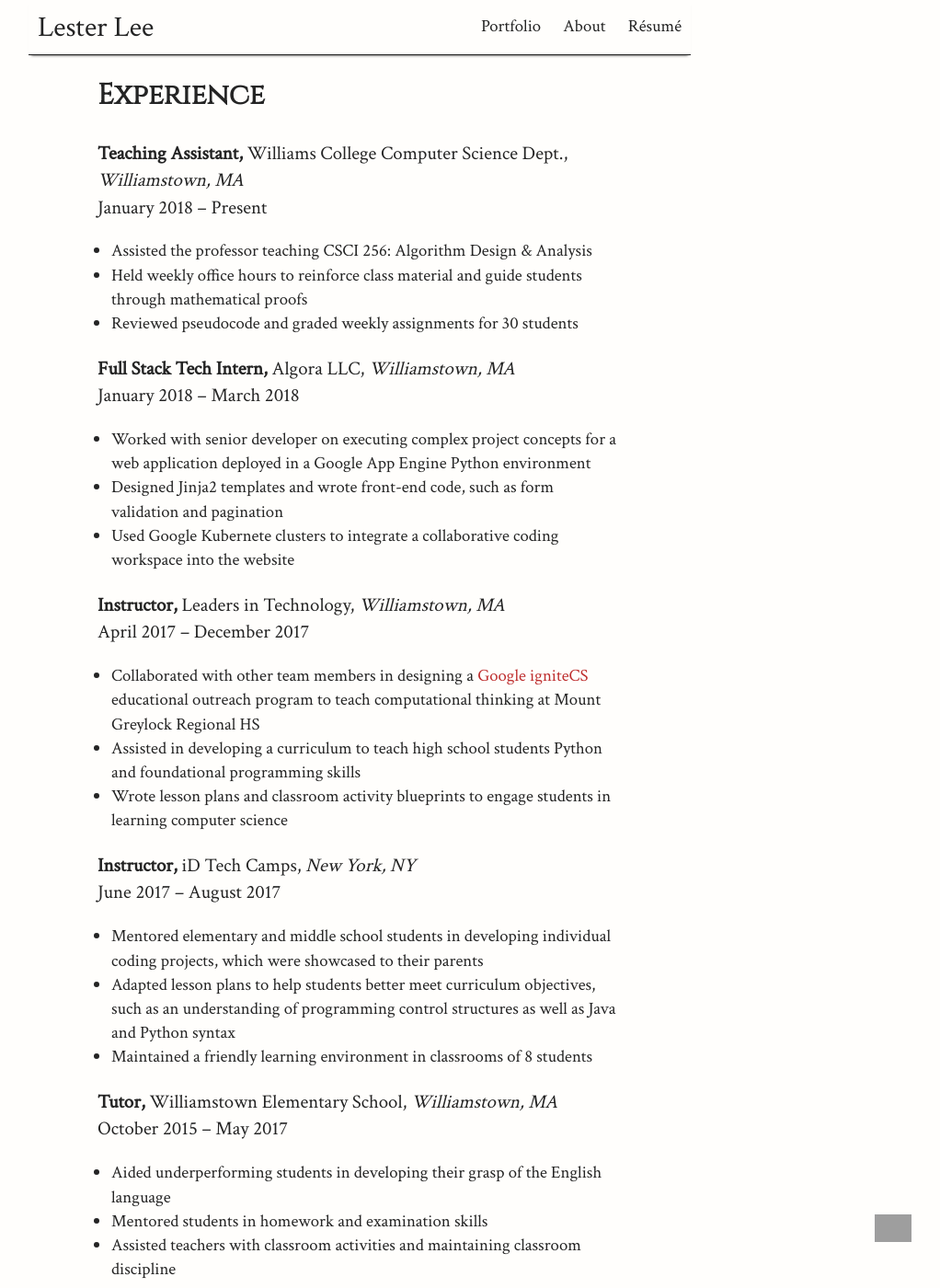
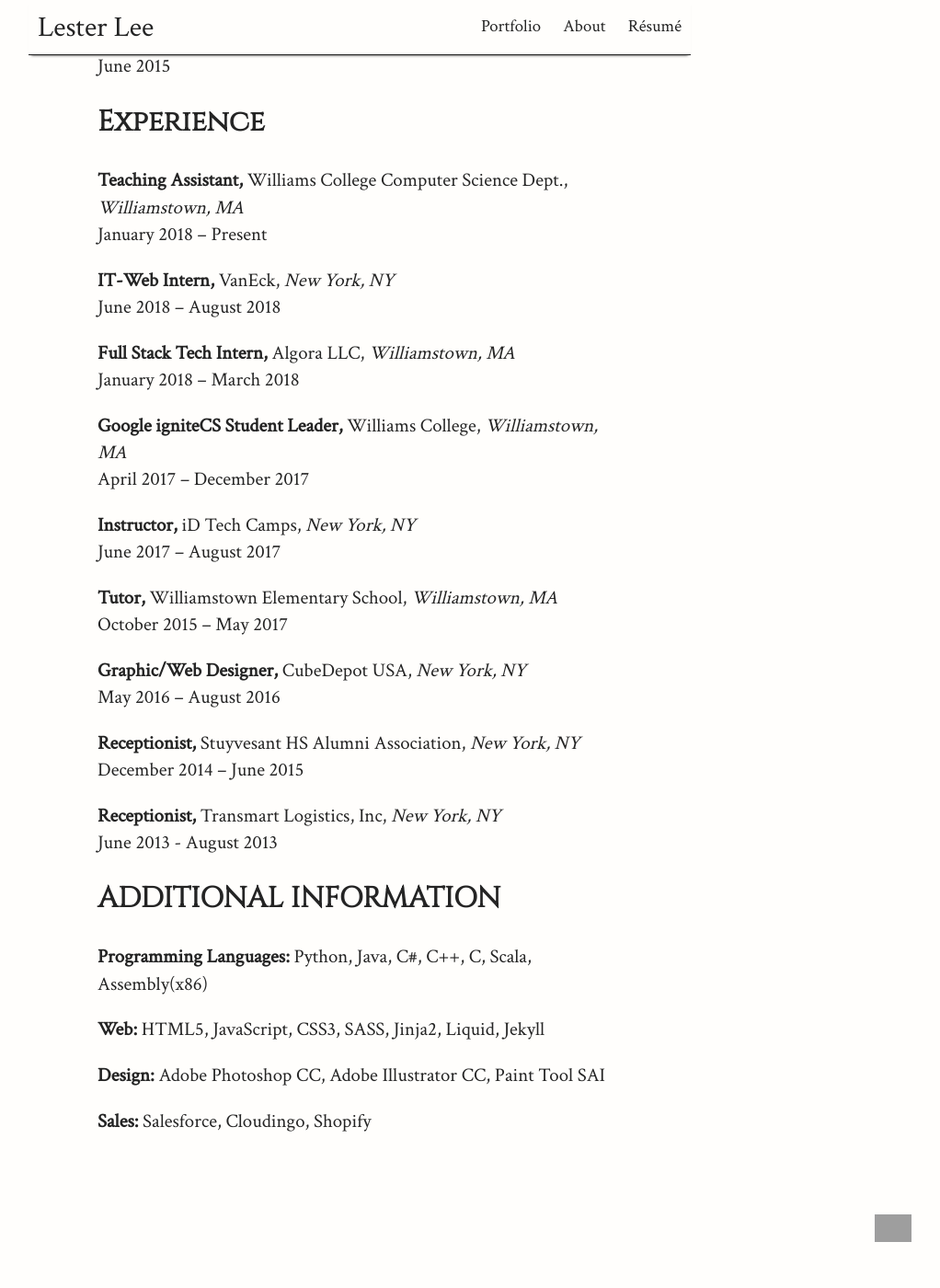
Before and after one commit to lester-lee/lester-lee.github.io, a Jekyll site: the page built from resume.md, in a window 1280 px wide and 1400 px high, scrolled down 371 px. Shown: the whole window at 92% size, without its empty margins (249-1271 px from the left). Built offline with Jekyll 4.4.1, drawn with Linux system fonts in a browser that asks for light colours; some of the changed text lies outside the part shown; grey boxes are pictures that could not be loaded.

Commit message:
Update resume

```diff
--- a/_config.yml
+++ b/_config.yml
@@ -7,9 +7,4 @@
 
 include: ['works']
 
-exclude:
-  - Gemfile
-  - Gemfile.lock
-  - LICENSE
-  - README.md
-  - CNAME
+exclude: ['Gemfile', 'Gemfile.lock', 'LICENSE', 'README.md', 'CNAME']
--- a/resume.md
+++ b/resume.md
@@ -17,62 +18,36 @@
 **Teaching Assistant,** Williams College Computer Science Dept., _Williamstown, MA_\\
 January 2018 – Present
 
-<ul class="bulleted-list text-list">
-<li>Assisted the professor teaching CSCI 256: Algorithm Design &amp; Analysis</li>
-<li>Held weekly office hours to reinforce class material and guide students through mathematical proofs</li>
-<li>Reviewed pseudocode and graded weekly assignments for 30 students</li>
-</ul>
+**IT-Web Intern,** VanEck, _New York, NY_\\
+June 2018 – August 2018
 
 **Full Stack Tech Intern,** Algora LLC, _Williamstown, MA_\\
 January 2018 – March 2018
 
-<ul class="bulleted-list text-list">
-<li>Worked with senior developer on executing complex project concepts for a web application deployed in a Google App Engine Python environment</li>
-<li>Designed Jinja2 templates and wrote front-end code, such as form validation and pagination</li>
-<li>Used Google Kubernete clusters to integrate a collaborative coding workspace into the website</li>
-</ul>
-
-**Instructor,** Leaders in Technology, _Williamstown, MA_\\
+**Google igniteCS Student Leader,** Williams College, _Williamstown, MA_\\
 April 2017 – December 2017
-
-<ul class="bulleted-list text-list">
-<li>Collaborated with other team members in designing a <a href="https://ignitecs.withgoogle.com/">Google igniteCS</a> educational outreach program to teach computational thinking at Mount Greylock Regional HS </li>
-<li>Assisted in developing a curriculum to teach high school students Python and foundational programming skills</li>
-<li>Wrote lesson plans and classroom activity blueprints to engage students in learning computer science</li>
-</ul>
 
 **Instructor,** iD Tech Camps, _New York, NY_\\
 June 2017 – August 2017
 
-<ul class="bulleted-list text-list">
-<li>Mentored elementary and middle school students in developing individual coding projects, which were showcased to their parents</li>
-<li>Adapted lesson plans to help students better meet curriculum objectives, such as an understanding of programming control structures as well as Java and Python syntax</li>
-<li>Maintained a friendly learning environment in classrooms of 8 students</li>
-</ul>
-
 **Tutor,** Williamstown Elementary School, _Williamstown, MA_\\
 October 2015 – May 2017
 
-<ul class="bulleted-list text-list">
-<li>Aided underperforming students in developing their grasp of the English language</li>
-<li>Mentored students in homework and examination skills</li>
-<li>Assisted teachers with classroom activities and maintaining classroom discipline</li>
-</ul>
-
-**Graphic/Web Designer** , CubeDepot USA, _New York, NY_\\
+**Graphic/Web Designer,** CubeDepot USA, _New York, NY_\\
 May 2016 – August 2016
 
-<ul class="bulleted-list text-list">
-<li>Updated the website user interface and created homepage advertisement banners</li>
-<li>Improved customer conversion rate by redesigning a product selection tool</li>
-</ul>
+**Receptionist,** Stuyvesant HS Alumni Association, _New York, NY_\\
+December 2014 – June 2015
+
+**Receptionist,** Transmart Logistics, Inc, _New York, NY_\\
+June 2013 - August 2013
 
 ## ADDITIONAL INFORMATION
 
-**Programming Languages:** Assembly(x86), C, C++, Java, Scala, Python
+**Programming Languages:** Python, Java, C#, C++, C, Scala, Assembly(x86)
 
-**Web:** HTML5, JavaScript, CSS3, Node.js, Jinja2, Liquid, Google App Engine, Jekyll
+**Web:** HTML5, JavaScript, CSS3, SASS, Jinja2, Liquid, Jekyll
 
-**Design** : Adobe Photoshop CC, Adobe Illustrator CC, Paint Tool SAI
+**Design:** Adobe Photoshop CC, Adobe Illustrator CC, Paint Tool SAI
 
 **Sales:** Salesforce, Cloudingo, Shopify
```
Also changed, not shown: other parts of resume.md (+2 -1 lines), 1 other file.
